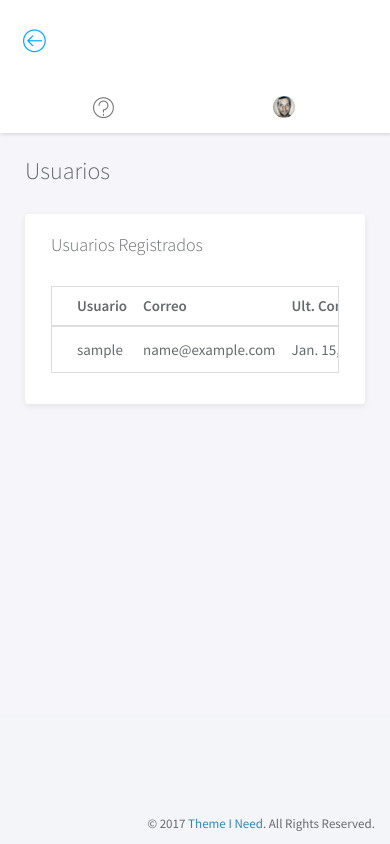
After one commit to Daefher/CRRF, a Django app: page /users/usuarios/ in a window 390 px wide. The commit adds this page. Run offline with Django 3.2, Linux system fonts and the light colour scheme; a user stored in the database is signed in; tables that the repository leaves empty hold one stand-in row (values such as "Sample post"); some libraries are stand-ins or nearby versions.

Commit message:
Vistas de manejo de usuarios agregas

```diff
--- a/templates/side-nav.html
+++ b/templates/side-nav.html
@@ -16,9 +16,10 @@
 						{% with url_name=request.resolver_match.url_name %}
 							<li><a href="{% url 'libro:proyect-list' %}" class="{% if url_name == 'proyect-list' %}active{% endif %}"><i class="lnr lnr-home"></i> <span>Lista de libros</span></a></li>
 							<li><a href="{%  url 'libro:proyect-create' %}" class=" {% if url_name == 'proyect-create' %}active{% endif %}"><i class="lnr lnr-pencil"></i> <span>Agregar</span></a></li>
-							<li><a href="" class="{% if url_name == 'progreso' %}active{% endif %}"><i class=" lnr lnr-chart-bars"></i> <span>Agregar Progreso</span></a></li>
+							<li><a href="" class="{% if url_name == 'progreso' %}active{% endif %}"><i class=" lnr lnr-chart-bars"></i> <span>Busqueda Avanzada</span></a></li>
 							{% if user.is_superuser %}
-							<li><a href="" class="{% if url_name == 'create' %}active{% endif %}"><i class="lnr lnr-users"></i> <span>Agregar Usuario</span></a></li>
+								<li><a href="{%  url 'users:register' %}" class="{% if url_name == 'register' %}active{% endif %}"><i class="lnr lnr-users"></i> <span>Agregar Usuario</span></a></li>
+								<li><a href="{%  url 'users:user-list' %}" class="{% if url_name == 'user-list' %}active{% endif %}"><i class=" lnr lnr-chart-bars"></i> <span>Lista de Usuarios</span></a></li>
 							{% endif %}
 						{% endwith %}
 
--- /dev/null
+++ b/users/templates/lista_usuarios.html
@@ -0,0 +1,50 @@
+{% extends 'base_layout.html' %}
+{% load static from staticfiles%}
+{% block content %}
+<div class="main">
+<div class="main-content">
+<div class="container-fluid">
+  <h3 class="page-title">Usuarios</h3>
+<div class="row">
+ <div class="col-md-12">
+  <div class="panel">
+      <div class="panel-heading">
+				<h3 class="panel-title">Usuarios Registrados</h3>
+			</div>
+			<div class="panel-body">
+			<div class="table-responsive">
+				<table class="table table-hover project-table" id="TPeople">
+				<thead>
+				    <tr>
+                        <th>Usuario</th>
+                        <th>Correo</th>
+                        <th>Ult. Conexion</th>
+                        <th>Fecha de Registro</th>
+					</tr>
+					</thead>
+					<tbody>
+							{% for instance in object_list %}
+								<tr>
+									<td>{{instance.username}}</td>
+									<td>{{instance.email}}</td>
+									<td>{{instance.last_login}}</td>
+                                    <td>{{instance.date_joined}}</td>
+								</tr>
+							{%endfor%}
+					</tbody>
+				</table>
+				</div>
+			</div>
+		</div>
+  </div>
+</div>
+</div>
+</div>
+</div>
+ {% include "Scripts.html" %}
+
+<script>
+
+</script>
+
+{% endblock %}
--- a/users/templates/login.html
+++ b/users/templates/login.html
@@ -17,7 +17,7 @@
 							</div>
 							<form class="form-auth-small" method="post">
                   				{% csrf_token %}
-                  				{{ form |crispy  }}
+                  				{{ form | crispy  }}
 								<button type="submit" class="btn btn-primary btn-lg btn-block">INICIAR SESION</button>
 							</form>
 						</div>
--- a/users/urls.py
+++ b/users/urls.py
@@ -5,6 +5,7 @@ app_name = 'users'
 urlpatterns = [
     path('login/', views.login_view, name="login"),
     path('logout/',views.logout_view, name="logout"),
-   # path('agregar/',views.add_user, name="register"),
+    path('agregar/',views.create_user_view.as_view(), name="register"),
+    path('usuarios/',views.user_list_view.as_view(), name='user-list'),
 
 ]
--- a/users/views.py
+++ b/users/views.py
@@ -1,8 +1,20 @@
-from django.shortcuts import render,redirect
+from django.shortcuts import render,redirect, reverse
 from django.contrib.auth import login, logout, authenticate
 from django.contrib.auth.forms import AuthenticationForm
 from django.contrib.auth.models import User
+from .forms  import AgregarForm
 
+from django.contrib.auth.mixins import LoginRequiredMixin
+
+
+from django.views.generic import (
+    CreateView,
+    DetailView,
+    ListView,
+    UpdateView,
+    ListView,
+    DeleteView
+)
 
 def login_view(request):
     if request.method == "POST":
@@ -21,3 +33,18 @@ def login_view(request):
 def logout_view(request):
     logout(request)
     return redirect('users:login')
+
+
+class create_user_view(LoginRequiredMixin,CreateView):
+    template_name = 'agregar_usuario.html'
+    form_class = AgregarForm
+    queryset = User.objects.all()
+    login_url = '/users/login/'
+
+    def get_success_url(self):
+        return '/libro/'
+
+class user_list_view(LoginRequiredMixin, ListView):
+    template_name = 'lista_usuarios.html'
+    login_url = '/users/login/'
+    queryset = User.objects.all()
```
Also changed, not shown: users/forms.py (added, +18 -0 lines), users/templates/agregar_usuario.html (added, +34 -0 lines).
